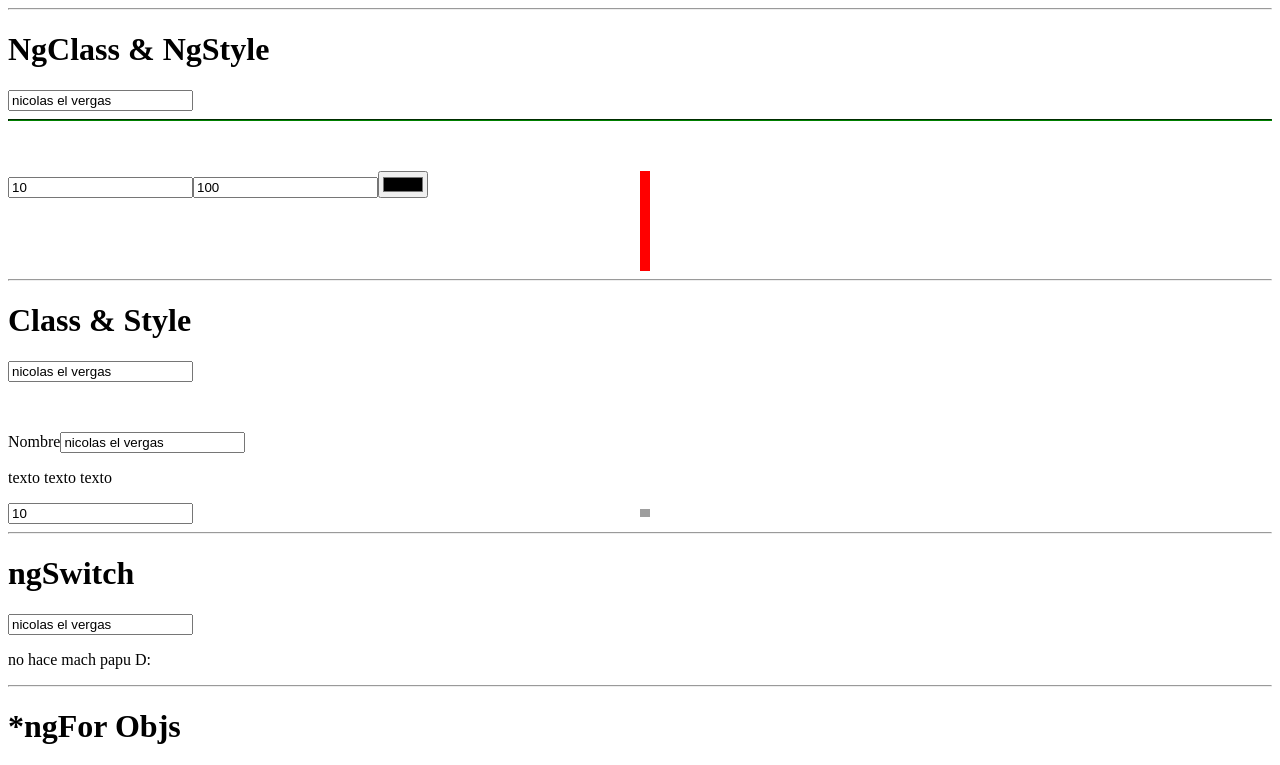
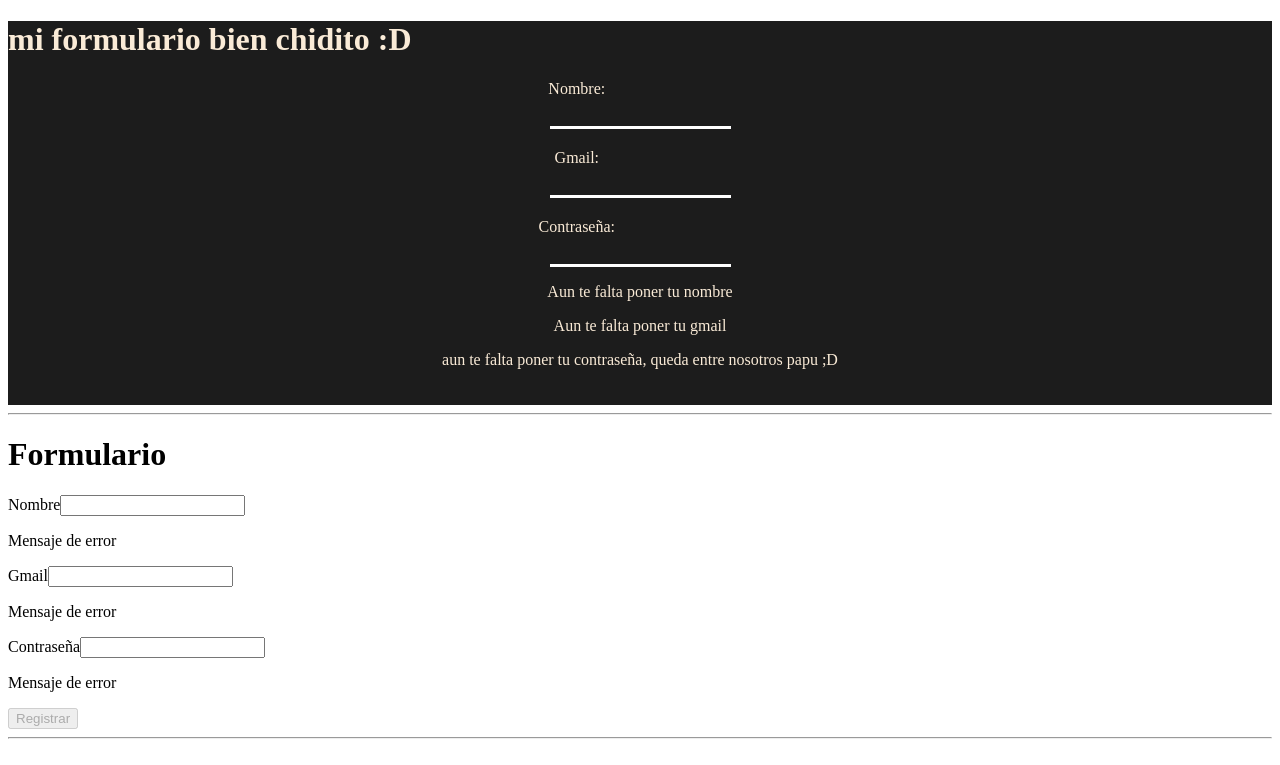
Before and after one commit to Richiiz/Curso-Angular, an Angular app in the folder my_store/: page / in a window 1280 px wide. Shown: the top 765 px of the page. Built offline with nearby package versions, Linux system fonts and the light colour scheme; grey boxes are pictures that could not be loaded.

Commit message:
creando formularios

```diff
--- a/my_store/src/app/app.component.html
+++ b/my_store/src/app/app.component.html
@@ -1,3 +1,47 @@
+<div class="FormFirst">
+  <h1>mi formulario bien chidito :D</h1>
+  <div class="form-group">
+    <label class="labelform" for="nombre">Nombre: </label>
+    <input class="estiloInput" type="text" name="name" required id='name' [(ngModel)]="registro.nom">
+  </div>
+  <div class="form-group">
+    <label class="labelform" for="nombre">Gmail: </label>
+    <input class="estiloInput" type="text" name="name" required id='name' [(ngModel)]="registro.gmail">
+  </div>
+  <div class="form-group">
+    <label class="labelform" for="nombre">Contraseña: </label>
+    <input class="estiloInput" type="text" name="name" required id='name' [(ngModel)]="registro.contr">
+
+    <p>Aun te falta poner tu nombre</p>
+    <p>Aun te falta poner tu gmail</p>
+    <p>aun te falta poner tu contraseña, queda entre nosotros papu ;D</p>
+  </div>
+</div>
+<hr/>
+
+
+
+<h1>Formulario</h1>
+<form (ngSubmit)="onRegister()" #myForm="ngForm">
+  <div class="input-group">
+    <label for="nombre">Nombre</label>
+    <input type="text" name="name" required id='name' [(ngModel)]="register.name">
+    <p>Mensaje de error</p>
+  </div>
+  <div class="input-group">
+    <label for="email">Gmail</label>
+    <input type="email" name="email" required id='email' [(ngModel)]="register.email">
+    <p>Mensaje de error</p>
+  </div>
+  <div class="input-group">
+    <label for="contraseña">Contraseña</label>
+    <input type="password" name="password" required id='password' [(ngModel)]="register.password">
+    <p>Mensaje de error</p>
+  </div>
+  <!-- se le debe poner un type al boton para que no haga que el boton mande el formulario, siempre debe tener type -->
+  <button [disabled]="myForm.invalid" type="submit">Registrar</button>
+</form>
+
 <hr/>
 
 
--- a/my_store/src/app/app.component.scss
+++ b/my_store/src/app/app.component.scss
@@ -19,6 +19,36 @@
       margin: 0;
     }
   }
+}
+
+// estilo de mi formulario
+.FormFirst{
+  background-color: #1c1c1c;
+  color: antiquewhite;
+}
+
+
+
+.form-group{
+  padding-bottom: 20px;
+  text-align: center
+
+}
+.labelform{
+  display: block;
+  padding-right: 10%;
+  padding-bottom: 10px;
+
+
+}
+.estiloInput{
+  background: transparent;
+  padding: auto;
+  border: 3px solid white;
+  border-top: none;
+  border-left: none;
+  border-right: none;
+  color: aliceblue;
 }
 
 .message-error{
--- a/my_store/src/app/app.component.ts
+++ b/my_store/src/app/app.component.ts
@@ -14,6 +14,17 @@ widthImg = 10
   age = 19;
   img = 'https://yt3.ggpht.com/K9zEiBjtQowbvmr5yEb7VDU2FNDQd07Kc3X0wXxaigP9ibKDlMFHtIYOuA9zDRKgLy5bGWhJ=s900-c-k-c0x00ffffff-no-rj';
   btnDisable= true;
+
+  register = {
+    name: '',
+    email: '',
+    password: ''
+  }
+  registro = {
+    nom: '',
+    gmail: '',
+    contr: ''
+  }
 
   person = {
     name: 'nicolas el vergas',
@@ -106,4 +117,9 @@ widthImg = 10
   // borrar(index: number){
   //   this.NewLista.splice(index, 1)
   // }
+
+  onRegister(){
+    console.log(this.register)
+  }
+
 }
```
